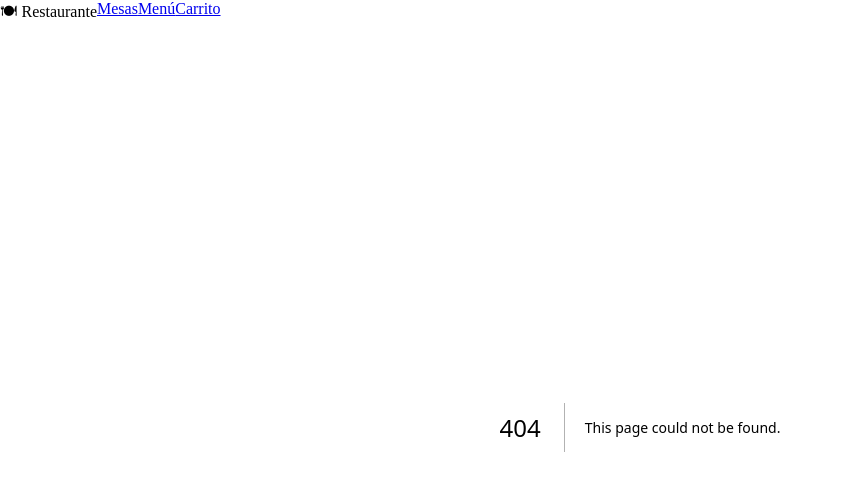
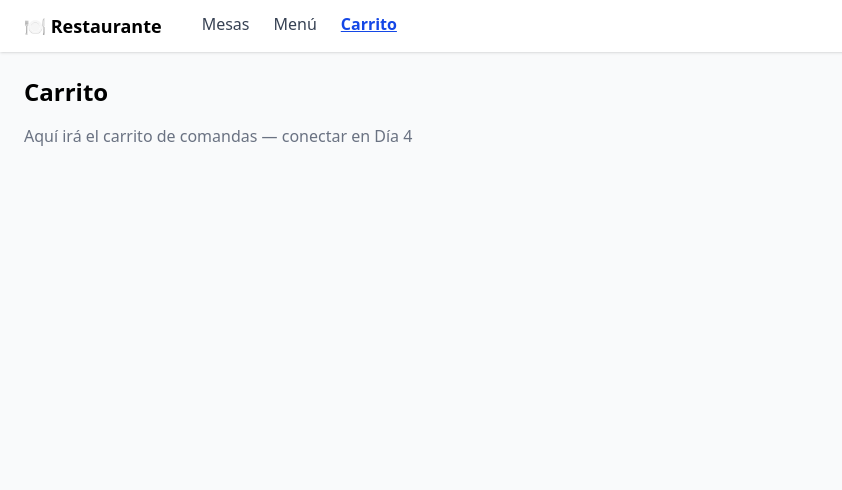
Before and after one commit to rp-software1/LAB-SALA-6, a Next.js app in the folder restaurante-nextjs/: page /carrito in a window 1280 px wide. Before the commit this address had no page. Shown: the top 490 px of the page, without its empty margins (0-842 px from the left). Built offline with nearby package versions, Linux system fonts and the light colour scheme.

Commit message:
Dia1-C: rutas /mesas /menu /carrito como carpetas App Router

```diff
--- /dev/null
+++ b/restaurante-nextjs/app/carrito/page.tsx
@@ -0,0 +1,14 @@
+import type { Metadata } from 'next';
+
+export const metadata: Metadata = {
+  title: 'Carrito — Restaurante',
+};
+
+export default function CarritoPage() {
+  return (
+    <div>
+      <h1 className="text-2xl font-bold mb-4">Carrito</h1>
+      <p className="text-gray-500">Aquí irá el carrito de comandas — conectar en Día 4</p>
+    </div>
+  );
+}
--- a/restaurante-nextjs/app/globals.css
+++ b/restaurante-nextjs/app/globals.css
@@ -1,3 +1 @@
-@tailwind base;
-@tailwind components;
-@tailwind utilities;
+@import "tailwindcss";
--- /dev/null
+++ b/restaurante-nextjs/app/menu/page.tsx
@@ -0,0 +1,14 @@
+import type { Metadata } from 'next';
+
+export const metadata: Metadata = {
+  title: 'Menú — Restaurante',
+};
+
+export default function MenuPage() {
+  return (
+    <div>
+      <h1 className="text-2xl font-bold mb-4">Menú</h1>
+      <p className="text-gray-500">Aquí irá el menú de platos — conectar en Día 4</p>
+    </div>
+  );
+}
--- /dev/null
+++ b/restaurante-nextjs/app/mesas/page.tsx
@@ -0,0 +1,14 @@
+import type { Metadata } from 'next';
+
+export const metadata: Metadata = {
+  title: 'Mesas — Restaurante',
+};
+
+export default function MesasPage() {
+  return (
+    <div>
+      <h1 className="text-2xl font-bold mb-4">Mesas</h1>
+      <p className="text-gray-500">Aquí irá la lista de mesas — conectar en Día 4</p>
+    </div>
+  );
+}
```
